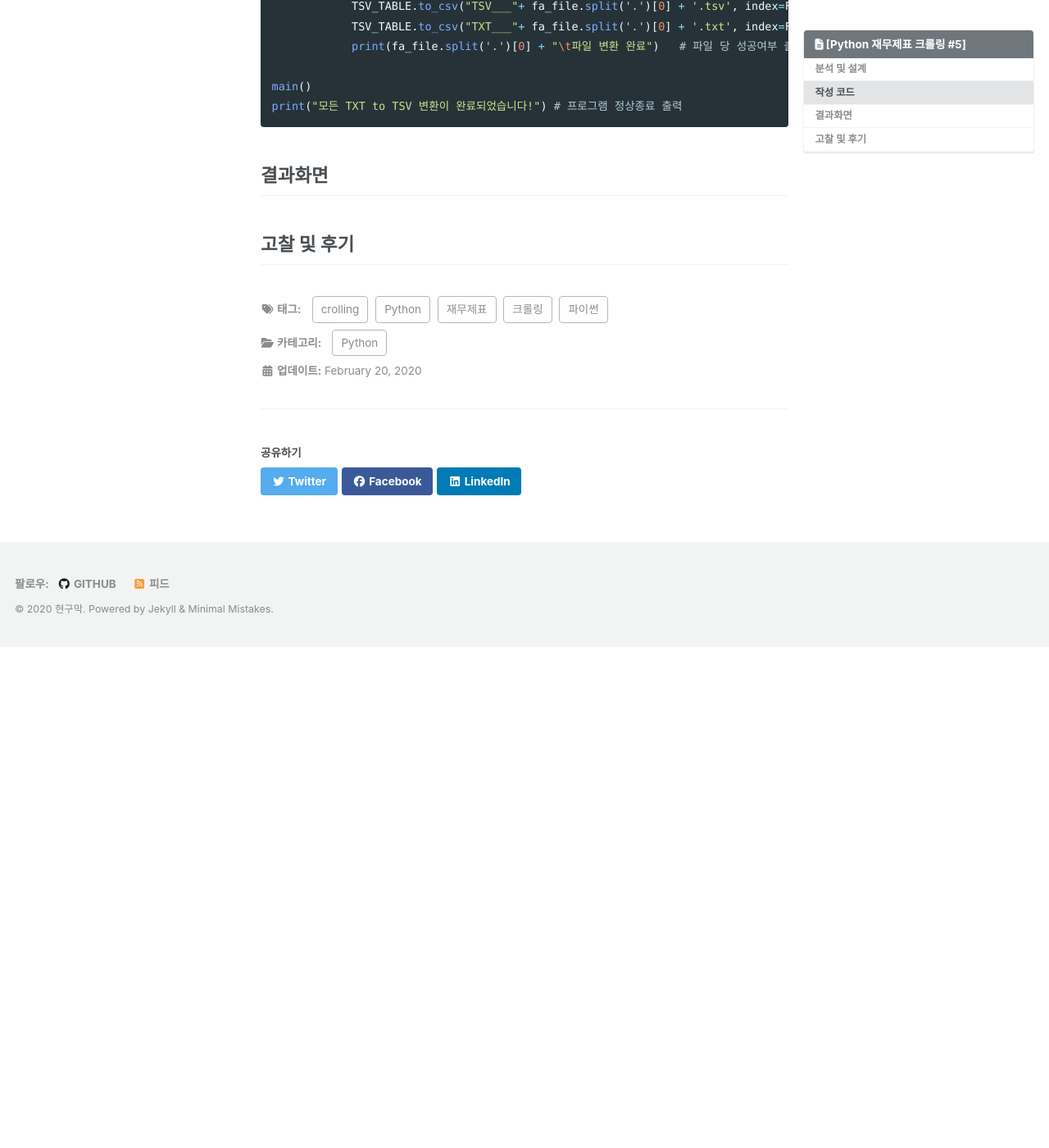
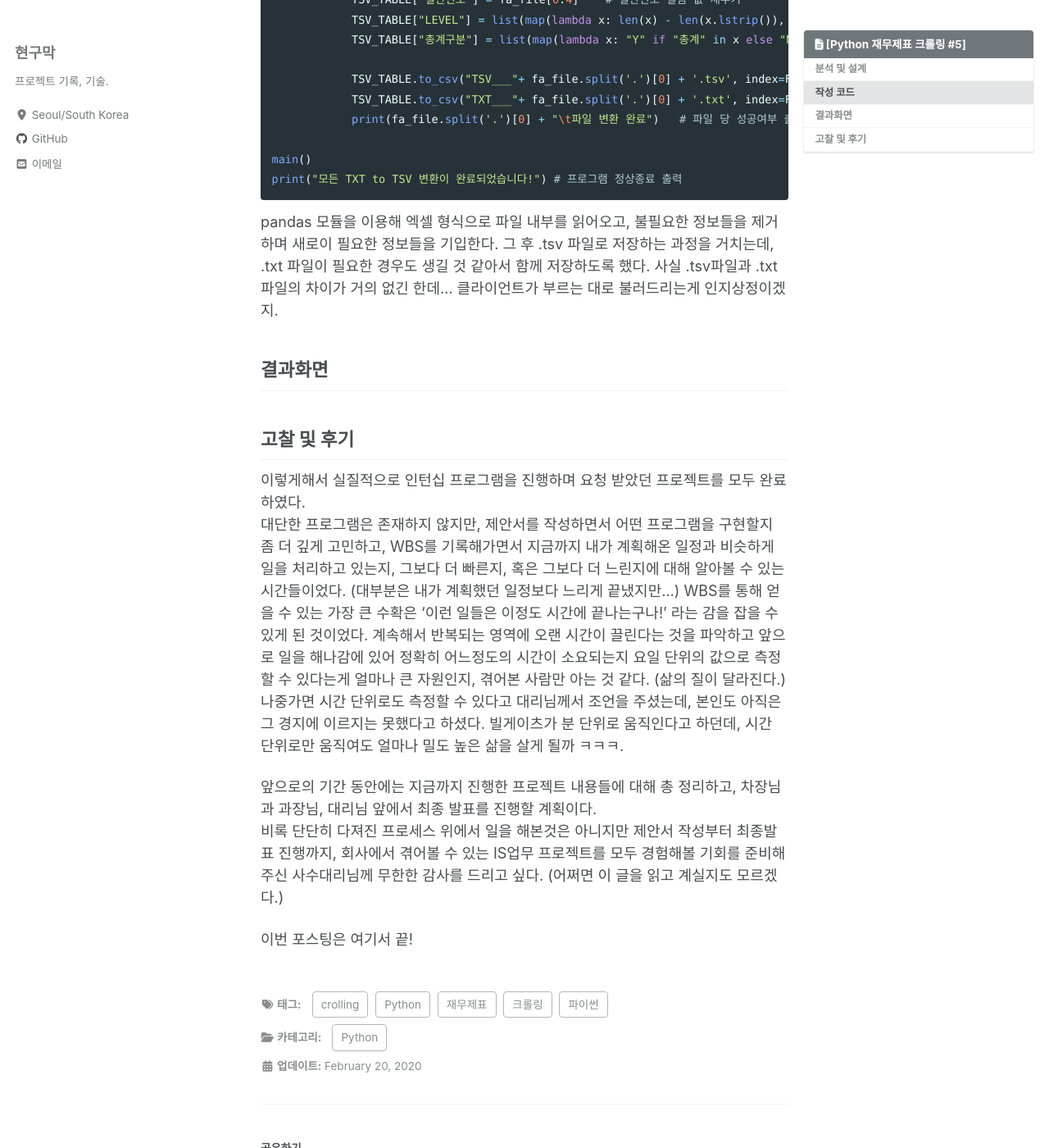
Before and after one commit to Hyeon9mak/Hyeon9mak.github.io, a Jekyll site: the page built from pre_post/2020-02-20-Python-재무제표-웹-크롤링-#5.md, in a window 1280 px wide and 1400 px high, scrolled down 2346 px. Shown: the whole window at 82% size. Built offline with Jekyll 4.4.1, drawn with Linux system fonts in a browser that asks for light colours; cached includes are drawn as plain includes; nearby versions of some CDN libraries; before the commit the page ends 3135 px from its top, so only the background shows below that; some of the changed text lies outside the part shown.

Commit message:
Update 2020-02-20-Python-재무제표-웹-크롤링-#5.md

````diff
--- a/pre_post/2020-02-20-Python-재무제표-웹-크롤링-#5.md
+++ b/pre_post/2020-02-20-Python-재무제표-웹-크롤링-#5.md
@@ -45,22 +44,21 @@ import pandas as pd
 import os
 from selenium import webdriver
 
-driver = webdriver.Chrome('chromedriver.exe')
-driver.get("https://opendart.fss.or.kr/disclosureinfo/fnltt/dwld/main.do")
-print(driver)
-exit()
 def download_files():
     XML_RESULT = BeautifulSoup(urlopen("https://opendart.fss.or.kr/disclosureinfo/fnltt/dwld/main.do").read(), 'html.parser')
     down_option = XML_RESULT.find_all('a', onclick=())
-    print(XML_RESULT)
-    exit()
     print(lambda x: "Y" if "\'FY\'," in x else "No.\n", down_option)
-    exit()
+```
+OpenDART에서 제공하는 모든 기업의 재무정보 txt 압축파일을 다운로드 하는 함수.
+그러나 실질적으로 압축파일로 제공되기 때문에, 압축을 해제하는 함수까지 구현했어야 했으나,
+연간 업데이트 되는 정보로 매번 새로이 다운로드 받을 필요가 없었으므로 내 귀찮음이나 경제적으로나
+필요가 없어 버려진 함수다.
 
+```python
 def main() :
-    download_files()
+    #download_files() 사실상 버려진 함수
 
-    CWD = os.getcwd()
+    CWD = os.getcwd()               # 현재 디렉토리 위치 잡기
     file_list = os.listdir(CWD)    # 현재 Python이 실행된 디렉토리 내부 파일들 가져오기
     dir_list = []
     for file in file_list :         # 현재 파일목록 탐색
@@ -75,7 +73,11 @@ def main() :
         for file in file_list :             # dir 파일 목록 탐색
             if "사업보고서" in file :       # 이름에 사업보고서가 포함된 경우
                 fa_file_list.append(file)   # fa_file_list 에 추가
+```
+여기까지 이미 다운로드 되고 압축이 해제되어 있는 BS/PL(재무정보) 파일들을 탐색해낸다.
+프로그램이 실행되는 곳과 크게 벗어나지 않는 경로에 압축해제된 두었다면, 파일들을 성공적으로 찾아낸다.
 
+```python
         for fa_file in fa_file_list :       # fa_file_list 탐색
             TSV_TABLE = pd.read_csv(dir + "\\" + fa_file, sep="\t", encoding="cp949") #한글 인코딩, 탭단위 구분으로 읽어오기
             TSV_TABLE.rename(columns={"재무제표종류":"결산연도"}, inplace=True) # 재무제표종류 컬럼을 결산연도로 변경
@@ -97,9 +99,25 @@ def main() :
 main()
 print("모든 TXT to TSV 변환이 완료되었습니다!") # 프로그램 정상종료 출력
 ```
-
+pandas 모듈을 이용해 엑셀 형식으로 파일 내부를 읽어오고, 불필요한 정보들을 제거하며 새로이 필요한 정보들을 기입한다.
+그 후 .tsv 파일로 저장하는 과정을 거치는데, .txt 파일이 필요한 경우도 생길 것 같아서 함께 저장하도록 했다.
+사실 .tsv파일과 .txt파일의 차이가 거의 없긴 한데... 클라이언트가 부르는 대로 불러드리는게 인지상정이겠지.
 
 ## 결과화면
 
 
 ## 고찰 및 후기
+이렇게해서 실질적으로 인턴십 프로그램을 진행하며 요청 받았던 프로젝트를 모두 완료하였다.
+대단한 프로그램은 존재하지 않지만, 제안서를 작성하면서 어떤 프로그램을 구현할지 좀 더 깊게 고민하고,
+WBS를 기록해가면서 지금까지 내가 계획해온 일정과 비슷하게 일을 처리하고 있는지, 그보다 더 빠른지, 혹은 그보다 더 느린지에 대해
+알아볼 수 있는 시간들이었다. (대부분은 내가 계획했던 일정보다 느리게 끝냈지만...) WBS를 통해 얻을 수 있는 가장 큰 수확은
+'이런 일들은 이정도 시간에 끝나는구나!' 라는 감을 잡을 수 있게 된 것이었다. 계속해서 반복되는 영역에 오랜 시간이 끌린다는 것을 파악하고
+앞으로 일을 해나감에 있어 정확히 어느정도의 시간이 소요되는지 요일 단위의 값으로 측정할 수 있다는게 얼마나 큰 자원인지, 겪어본 사람만 아는 것 같다. (삶의 질이 달라진다.)
+나중가면 시간 단위로도 측정할 수 있다고 대리님께서 조언을 주셨는데, 본인도 아직은 그 경지에 이르지는 못했다고 하셨다. 빌게이츠가 분 단위로 움직인다고 하던데,
+시간 단위로만 움직여도 얼마나 밀도 높은 삶을 살게 될까 ㅋㅋㅋ.
+
+앞으로의 기간 동안에는 지금까지 진행한 프로젝트 내용들에 대해 총 정리하고, 차장님과 과장님, 대리님 앞에서 최종 발표를 진행할 계획이다.
+비록 단단히 다져진 프로세스 위에서 일을 해본것은 아니지만 제안서 작성부터 최종발표 진행까지, 회사에서 겪어볼 수 있는 IS업무 프로젝트를 모두 경험해볼 기회를 준비해주신
+사수대리님께 무한한 감사를 드리고 싶다. (어쩌면 이 글을 읽고 계실지도 모르겠다.)
+
+이번 포스팅은 여기서 끝!
````
Also changed, not shown: other parts of pre_post/2020-02-20-Python-재무제표-웹-크롤링-#5.md (+0 -1 lines).
